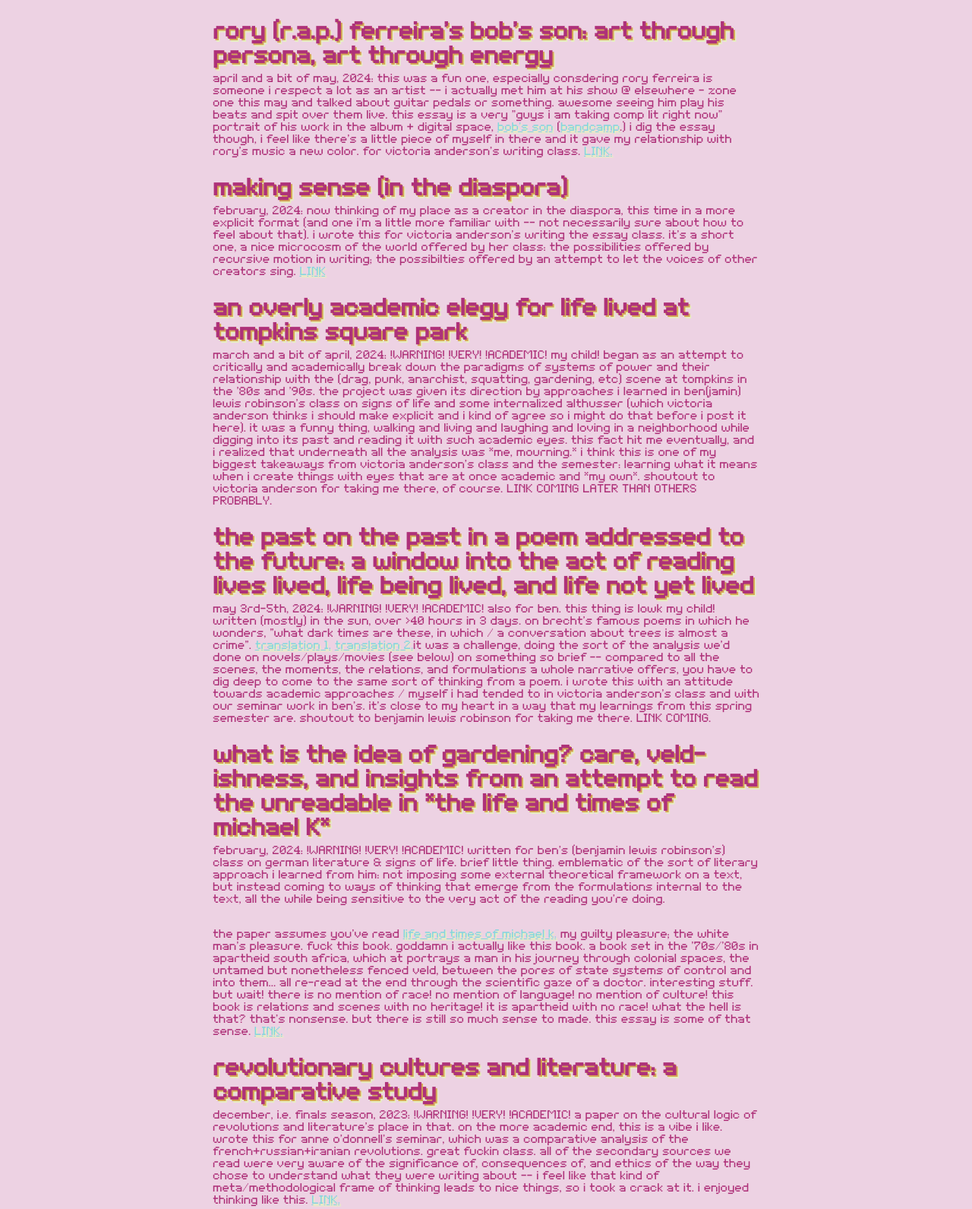
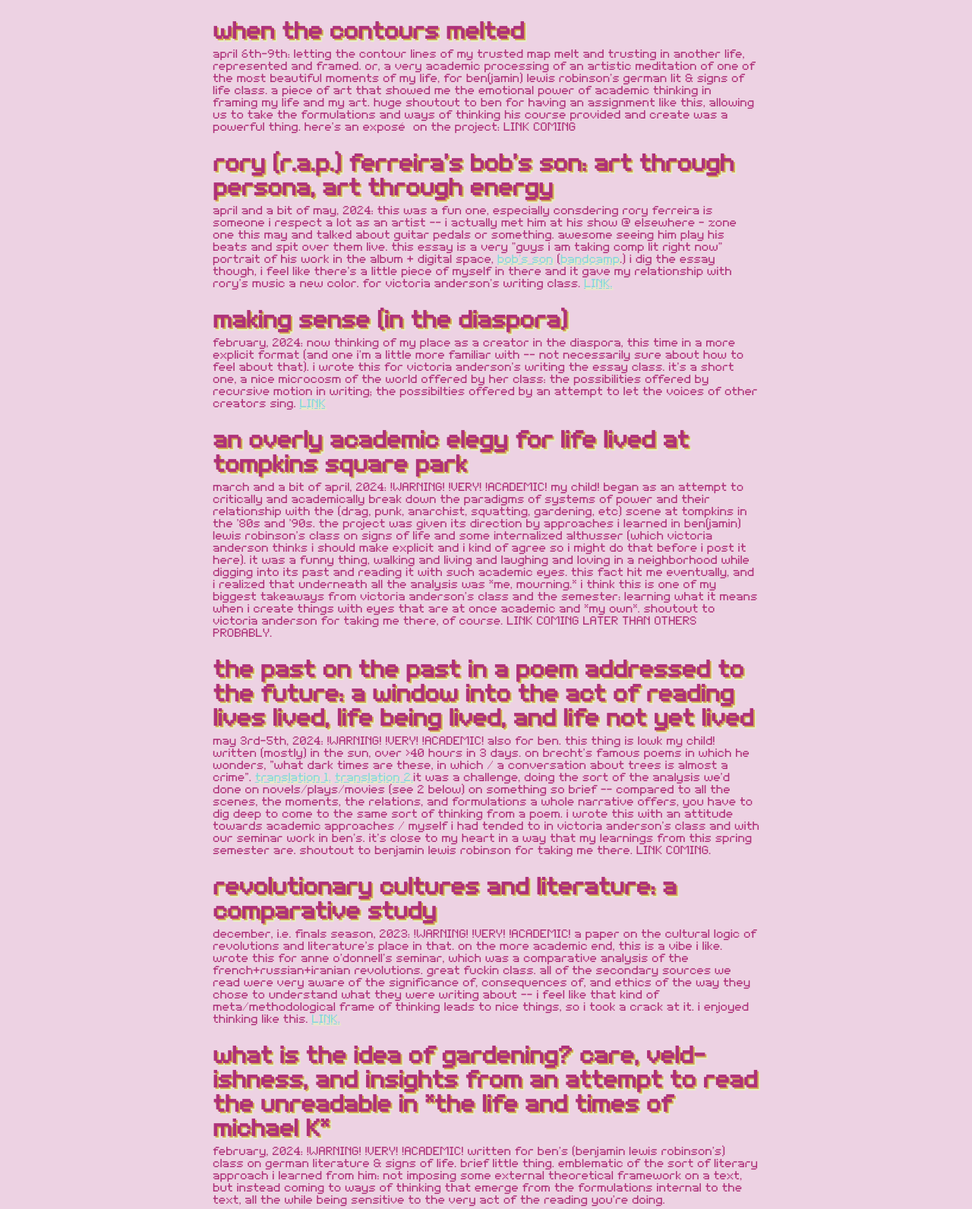
Before and after one commit to kovid-pal-odouard/kovid-pal-odouard.github.io, a plain HTML site: page thevillage-2024/index.html in a window 1280 px wide. Shown: the part 3100-4691 px from the top of the page at 76% size. Drawn offline with Linux system fonts and the light colour scheme.

Commit message:
blurb for contours

```diff
--- a/thevillage-2024/index.html
+++ b/thevillage-2024/index.html
@@ -153,6 +153,11 @@
     </div>
 
 
+    <div class="caption" style="margin-bottom: 15px;">
+        <h2>when the contours melted</h2>
+        <p>april 6th-9th: letting the contour lines of my trusted map melt and trusting in another life, represented and framed. or, a very academic processing of an artistic meditation of one of the most beautiful moments of my life, for ben(jamin) lewis robinson's german lit & signs of life class. a piece of art that showed me the emotional power of academic thinking in framing my life and my art. huge shoutout to ben for having an assignment like this, allowing us to take the formulations and ways of thinking his course provided and create was a powerful thing. here's an exposé on the project: LINK COMING</p>
+    </div>
+
 
     <div class="caption" style="margin-bottom: 15px;">
         <h2>rory (r.a.p.) ferreira's bob's son: art through persona, art through energy</h2>
@@ -171,11 +176,18 @@
 
 
 
-
     <div class="caption" style="margin-bottom: 15px;">
         <h2>the past on the past in a poem addressed to the future: a window into the act of reading lives lived, life being lived, and life not yet lived</h2>
-        <p>may 3rd-5th, 2024: !WARNING! !VERY! !ACADEMIC! also for ben. this thing is lowk my child! written (mostly) in the sun, over >40 hours in 3 days. on brecht's famous poems in which he wonders, "what dark times are these, in which / a conversation about trees is almost a crime". <a href="https://www.ronnowpoetry.com/contents/brecht/ToThoseBorn.html" class="link-element" target="_blank">translation 1.</a> <a href="https://harpers.org/2008/01/brecht-to-those-who-follow-in-our-wake/" class="link-element" target="_blank">translation 2.</a>it was a challenge, doing the sort of the analysis we'd done on novels/plays/movies (see below) on something so brief -- compared to all the scenes, the moments, the relations, and formulations a whole narrative offers, you have to dig deep to come to the same sort of thinking from a poem. i wrote this with an attitude towards academic approaches / myself i had tended to in victoria anderson's class and with our seminar work in ben's. it's close to my heart in a way that my learnings from this spring semester are. shoutout to benjamin lewis robinson for taking me there. LINK COMING. </p>
+        <p>may 3rd-5th, 2024: !WARNING! !VERY! !ACADEMIC! also for ben. this thing is lowk my child! written (mostly) in the sun, over >40 hours in 3 days. on brecht's famous poems in which he wonders, "what dark times are these, in which / a conversation about trees is almost a crime". <a href="https://www.ronnowpoetry.com/contents/brecht/ToThoseBorn.html" class="link-element" target="_blank">translation 1.</a> <a href="https://harpers.org/2008/01/brecht-to-those-who-follow-in-our-wake/" class="link-element" target="_blank">translation 2.</a>it was a challenge, doing the sort of the analysis we'd done on novels/plays/movies (see 2 below) on something so brief -- compared to all the scenes, the moments, the relations, and formulations a whole narrative offers, you have to dig deep to come to the same sort of thinking from a poem. i wrote this with an attitude towards academic approaches / myself i had tended to in victoria anderson's class and with our seminar work in ben's. it's close to my heart in a way that my learnings from this spring semester are. shoutout to benjamin lewis robinson for taking me there. LINK COMING. </p>
     </div>
+
+
+
+     <div class="caption" style="margin-bottom: 15px;">
+        <h2>revolutionary cultures and literature: a comparative study</h2>
+        <p>december, i.e. finals season, 2023: !WARNING! !VERY! !ACADEMIC! a paper on the cultural logic of revolutions and literature's place in that. on the more academic end, this is a vibe i like. wrote this for anne o'donnell's seminar, which was a comparative analysis of the french+russian+iranian revolutions. great fuckin class. all of the secondary sources we read were very aware of the significance of, consequences of, and ethics of the way they chose to understand what they were writing about -- i feel like that kind of meta/methodological frame of thinking leads to nice things, so i took a crack at it. i enjoyed thinking like this. <a href="https://kovid-pal-odouard.github.io/thevillage-2024/revolutionary_cultures_and_literature/" class="link-element" target="_blank">LINK.</a>  </p>
+    </div>
+
 
 
     <div class="caption" style="margin-bottom: 15px;">
@@ -187,13 +199,6 @@
     </div>
 
 
-
-
-
-    <div class="caption" style="margin-bottom: 15px;">
-        <h2>revolutionary cultures and literature: a comparative study</h2>
-        <p>december, i.e. finals season, 2023: !WARNING! !VERY! !ACADEMIC! a paper on the cultural logic of revolutions and literature's place in that. on the more academic end, this is a vibe i like. wrote this for anne o'donnell's seminar, which was a comparative analysis of the french+russian+iranian revolutions. great fuckin class. all of the secondary sources we read were very aware of the significance of, consequences of, and ethics of the way they chose to understand what they were writing about -- i feel like that kind of meta/methodological frame of thinking leads to nice things, so i took a crack at it. i enjoyed thinking like this. <a href="https://kovid-pal-odouard.github.io/thevillage-2024/revolutionary_cultures_and_literature/" class="link-element" target="_blank">LINK.</a>  </p>
-    </div>
 
 
 
```
